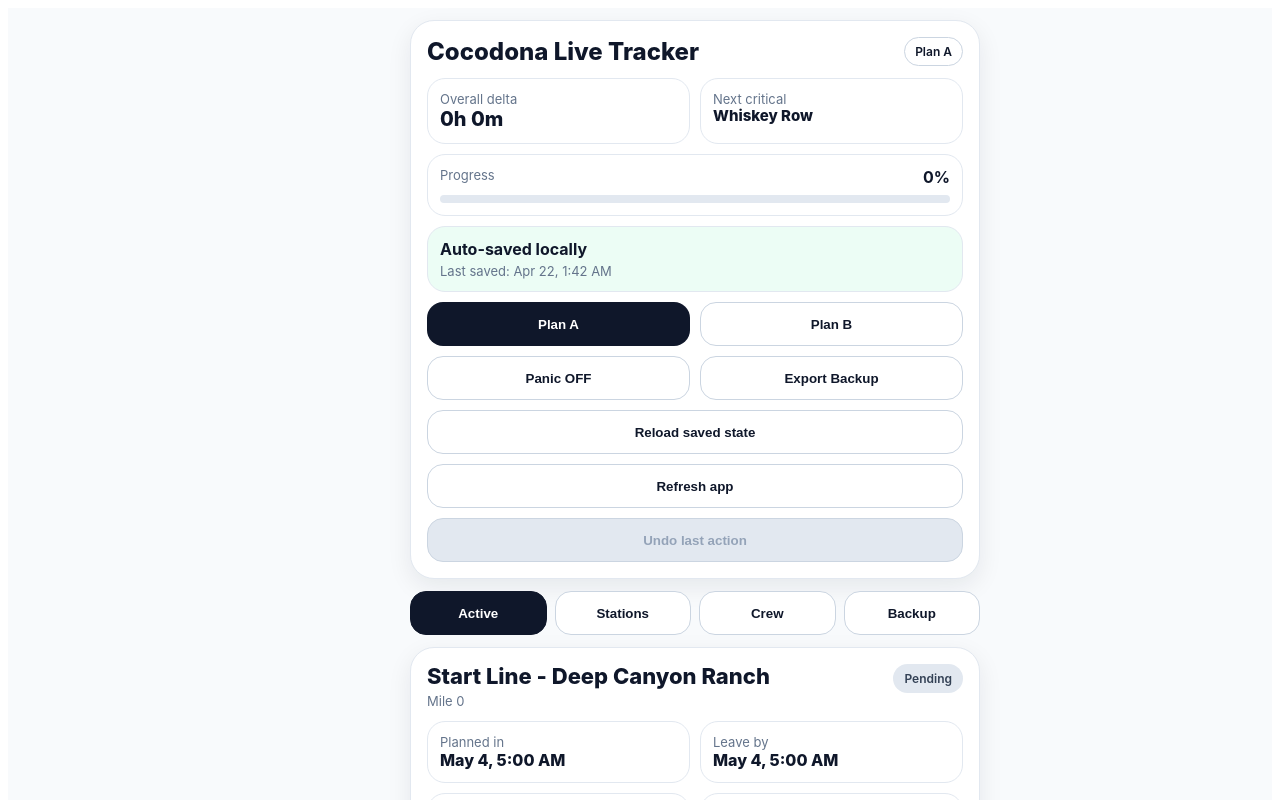
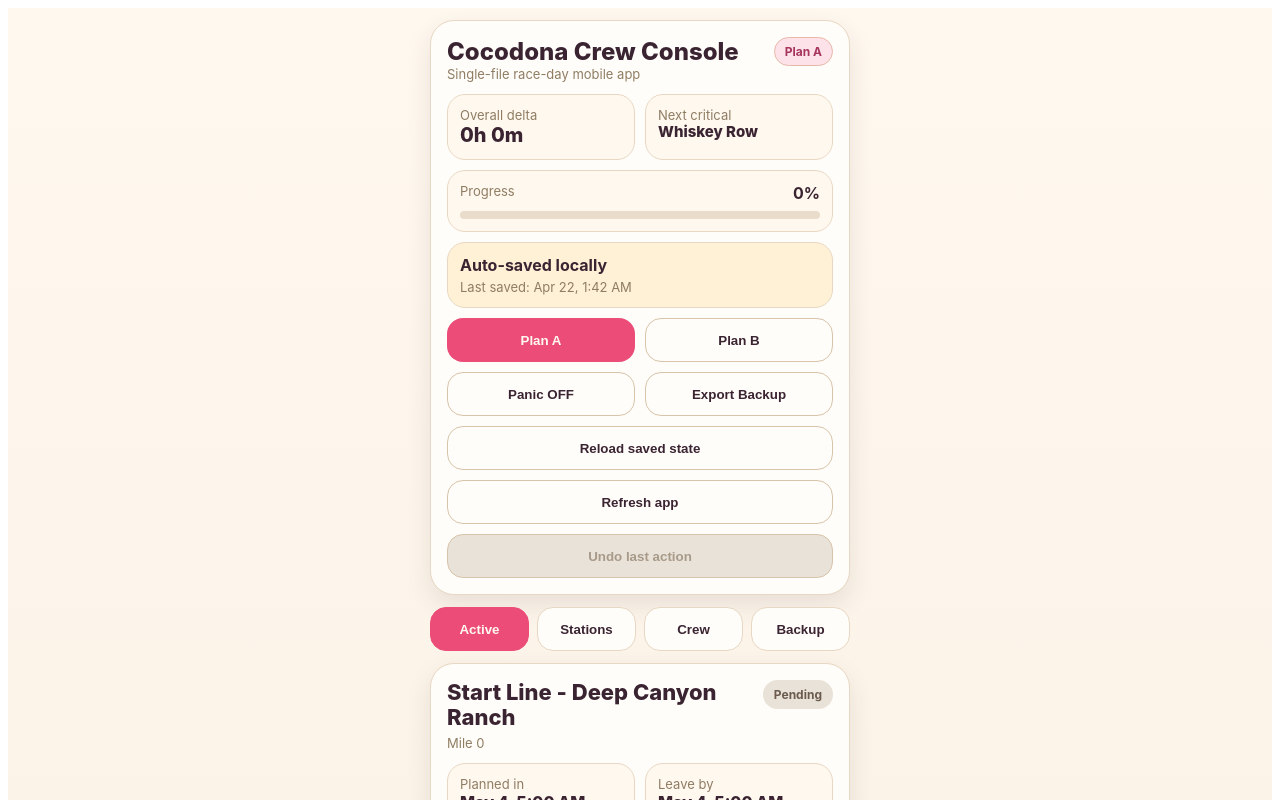
Before and after one commit to pattersonmaryclaire-prog/Cocodona-2026, a React (Vite) app: page / in a window 1280 px wide. Shown: the top 800 px of the page. Built offline with nearby package versions, Linux system fonts and the light colour scheme.

Commit message:
Update App.jsx

```diff
--- a/src/App.jsx
+++ b/src/App.jsx
@@ -1,37 +1,59 @@
 import React, { useEffect, useMemo, useState } from "react";
 
-const STORAGE_KEY = "";
+const STORAGE_KEY = "cocodona-crew-console-final-v1";
 
 const styles = {
   page: {
     minHeight: "100vh",
-    background: "#f8fafc",
+    background: "linear-gradient(180deg, #FFF8EF 0%, #F8EFE2 100%)",
     padding: "12px",
     fontFamily: "Inter, system-ui, -apple-system, sans-serif",
-    color: "#0f172a",
+    color: "#3B2432",
+    boxSizing: "border-box",
+    overflowX: "hidden",
   },
   wrap: {
-    maxWidth: "460px",
+    width: "100%",
+    maxWidth: "420px",
     margin: "0 auto",
     display: "grid",
     gap: "12px",
     paddingBottom: "32px",
+    boxSizing: "border-box",
   },
   card: {
-    background: "#ffffff",
+    width: "100%",
+    background: "#FFFDF9",
     borderRadius: "24px",
     padding: "16px",
-    boxShadow: "0 8px 24px rgba(15, 23, 42, 0.08)",
-    border: "1px solid #e2e8f0",
+    boxShadow: "0 10px 24px rgba(59, 36, 50, 0.10)",
+    border: "1px solid #E8D7C2",
+    boxSizing: "border-box",
+    overflowX: "hidden",
   },
-  sectionTitle: { fontSize: "18px", fontWeight: 700, margin: 0 },
-  muted: { color: "#64748b", fontSize: "13px" },
-  grid2: { display: "grid", gridTemplateColumns: "1fr 1fr", gap: "10px" },
+  sectionTitle: {
+    fontSize: "18px",
+    fontWeight: 700,
+    margin: 0,
+    color: "#3B2432",
+  },
+  muted: {
+    color: "#8F7D63",
+    fontSize: "13px",
+  },
+  grid2: {
+    display: "grid",
+    gridTemplateColumns: "repeat(2, minmax(0, 1fr))",
+    gap: "10px",
+    width: "100%",
+  },
   statBox: {
-    background: "#fff",
+    background: "#FFF8EF",
     borderRadius: "18px",
     padding: "12px",
-    border: "1px solid #e2e8f0",
+    border: "1px solid #E8D7C2",
+    minWidth: 0,
+    boxSizing: "border-box",
   },
   badge: {
     display: "inline-flex",
@@ -40,75 +62,95 @@
     borderRadius: "999px",
     padding: "6px 10px",
     fontSize: "12px",
-    fontWeight: 600,
-    border: "1px solid #cbd5e1",
-    background: "#fff",
+    fontWeight: 700,
+    border: "1px solid #E7B7A9",
+    background: "#FDE2EA",
+    color: "#A7345D",
+    maxWidth: "100%",
+    boxSizing: "border-box",
   },
   bigButton: {
     height: "88px",
+    width: "100%",
     borderRadius: "22px",
     border: "none",
     fontSize: "22px",
     fontWeight: 800,
     cursor: "pointer",
+    boxSizing: "border-box",
   },
-  tabRow: { display: "grid", gridTemplateColumns: "1fr 1fr 1fr 1fr", gap: "8px" },
+  tabRow: {
+    display: "grid",
+    gridTemplateColumns: "repeat(4, minmax(0, 1fr))",
+    gap: "8px",
+    width: "100%",
+  },
   tab: (active) => ({
     height: "44px",
     borderRadius: "16px",
-    border: active ? "1px solid #0f172a" : "1px solid #cbd5e1",
-    background: active ? "#0f172a" : "#fff",
-    color: active ? "#fff" : "#0f172a",
+    border: active ? "1px solid #EB4C78" : "1px solid #E8D7C2",
+    background: active ? "#EB4C78" : "#FFFDF9",
+    color: active ? "#FFF8EF" : "#3B2432",
     fontWeight: 700,
     cursor: "pointer",
+    minWidth: 0,
+    width: "100%",
+    boxSizing: "border-box",
   }),
   input: {
     width: "100%",
     height: "44px",
     borderRadius: "16px",
-    border: "1px solid #cbd5e1",
+    border: "1px solid #D8C4AA",
     padding: "0 12px",
     fontSize: "14px",
     boxSizing: "border-box",
+    minWidth: 0,
+    background: "#FFFDF9",
+    color: "#3B2432",
   },
   textarea: {
     width: "100%",
     minHeight: "120px",
     borderRadius: "16px",
-    border: "1px solid #cbd5e1",
+    border: "1px solid #D8C4AA",
     padding: "12px",
     fontSize: "13px",
     boxSizing: "border-box",
     resize: "vertical",
+    background: "#FFFDF9",
+    color: "#3B2432",
   },
   smallButton: (variant = "primary", disabled = false) => ({
     height: "44px",
+    width: "100%",
     borderRadius: "16px",
-    border: variant === "secondary" ? "1px solid #cbd5e1" : "none",
-    background:
-      disabled
-        ? "#e2e8f0"
-        : variant === "secondary"
-          ? "#fff"
-          : variant === "danger"
-            ? "#dc2626"
-            : "#0f172a",
-    color: disabled ? "#94a3b8" : variant === "secondary" ? "#0f172a" : "#fff",
+    border: variant === "secondary" ? "1px solid #D8C4AA" : "none",
+    background: disabled
+      ? "#E9E2D8"
+      : variant === "secondary"
+        ? "#FFFDF9"
+        : variant === "danger"
+          ? "#D94C3D"
+          : "#EB4C78",
+    color: disabled ? "#A89A89" : variant === "secondary" ? "#3B2432" : "#FFF8EF",
     fontWeight: 700,
     cursor: disabled ? "not-allowed" : "pointer",
     padding: "0 14px",
+    boxSizing: "border-box",
+    minWidth: 0,
   }),
   progressWrap: {
     width: "100%",
     height: "8px",
-    background: "#e2e8f0",
+    background: "#EADCCB",
     borderRadius: "999px",
     overflow: "hidden",
   },
   progressBar: (value) => ({
     width: `${value}%`,
     height: "100%",
-    background: "#0f172a",
+    background: "linear-gradient(90deg, #F4DC00 0%, #F46A3A 50%, #EB4C78 100%)",
   }),
 };
 
@@ -138,30 +180,6 @@
     critical: false,
   },
   {
-    name: "Water Station 10.4",
-    mile: 10.4,
-    planAIn: "2026-05-04T08:40:00",
-    planAOut: "2026-05-04T08:45:00",
-    planBIn: "2026-05-04T09:05:00",
-    planBOut: "2026-05-04T09:10:00",
-    pacer: "—",
-    shoes: "",
-    actions: "Quick water touchpoint",
-    critical: false,
-  },
-  {
-    name: "Water Station 24.6",
-    mile: 24.6,
-    planAIn: "2026-05-04T12:05:00",
-    planAOut: "2026-05-04T12:10:00",
-    planBIn: "2026-05-04T12:45:00",
-    planBOut: "2026-05-04T12:50:00",
-    pacer: "—",
-    shoes: "",
-    actions: "Quick water touchpoint",
-    critical: false,
-  },
-  {
     name: "Lane Mtn by UltrAspire",
     mile: 32.5,
     planAIn: "2026-05-04T14:00:00",
@@ -171,18 +189,6 @@
     pacer: "—",
     shoes: "",
     actions: "30 min cap",
-    critical: false,
-  },
-  {
-    name: "Bumble Bee Ranch HOLD",
-    mile: null,
-    planAIn: "",
-    planAOut: "",
-    planBIn: "",
-    planBOut: "",
-    pacer: "—",
-    shoes: "",
-    actions: "Crew hold/checkpoint only",
     critical: false,
   },
   {
@@ -318,18 +324,6 @@
     critical: false,
   },
   {
-    name: "Water Station 153.6",
-    mile: 153.6,
-    planAIn: "2026-05-06T19:30:00",
-    planAOut: "2026-05-06T19:35:00",
-    planBIn: "2026-05-06T22:10:00",
-    planBOut: "2026-05-06T22:15:00",
-    pacer: "—",
-    shoes: "",
-    actions: "Quick water touchpoint",
-    critical: false,
-  },
-  {
     name: "Sedona Posse Grounds",
     mile: 159.1,
     planAIn: "2026-05-06T22:30:00",
@@ -340,18 +334,6 @@
     shoes: "",
     actions: "Critical sleep/reset",
     critical: true,
-  },
-  {
-    name: "Water Station 170.4",
-    mile: 170.4,
-    planAIn: "2026-05-07T04:30:00",
-    planAOut: "2026-05-07T04:35:00",
-    planBIn: "2026-05-07T07:40:00",
-    planBOut: "2026-05-07T07:45:00",
-    pacer: "—",
-    shoes: "",
-    actions: "Quick water touchpoint",
-    critical: false,
   },
   {
     name: "Schnebly Hill",
@@ -421,7 +403,7 @@
     planBIn: "2026-05-08T11:00:00",
     planBOut: "2026-05-08T11:30:00",
     pacer: "Joe C",
-    shoes: "",
+    shoes: "ROAD",
     actions: "Fuel + go",
     critical: false,
   },
@@ -445,14 +427,20 @@
     planBIn: "2026-05-08T15:00:00",
     planBOut: "",
     pacer: "—",
-    shoes: "ROAD",
+    shoes: "",
     actions: "Empty the tank",
     critical: false,
   },
 ];
 
-const emptyRecords = () =>
-  stations.map(() => ({ actualIn: "", actualOut: "", note: "" }));
+function emptyRecords() {
+  return stations.map(() => ({ actualIn: "", actualOut: "", note: "" }));
+}
+
+function formatMile(mile) {
+  if (mile === null || mile === undefined || mile === "") return "—";
+  return Number.isInteger(mile) ? String(mile) : mile.toFixed(1);
+}
 
 function formatDateTime(value) {
   if (!value) return "—";
@@ -478,12 +466,7 @@
   const d = new Date(value);
   if (Number.isNaN(d.getTime())) return "";
   const pad = (n) => String(n).padStart(2, "0");
-  const year = d.getFullYear();
-  const month = pad(d.getMonth() + 1);
-  const day = pad(d.getDate());
-  const hours = pad(d.getHours());
-  const minutes = pad(d.getMinutes());
-  return `${year}-${month}-${day}T${hours}:${minutes}`;
+  return `${d.getFullYear()}-${pad(d.getMonth() + 1)}-${pad(d.getDate())}T${pad(d.getHours())}:${pad(d.getMinutes())}`;
 }
 
 function fromDateTimeLocalValue(value) {
@@ -505,18 +488,18 @@
 
 function statusFromDelta(ms) {
   if (ms === null || ms === undefined || Number.isNaN(ms)) {
-    return { label: "Pending", bg: "#e2e8f0", color: "#334155" };
+    return { label: "Pending", bg: "#E9E2D8", color: "#6B5B4D" };
   }
   if (ms > 60 * 60000) {
-    return { label: "Major loss", bg: "#fee2e2", color: "#991b1b" };
+    return { label: "Major loss", bg: "#FDE2EA", color: "#A7345D" };
   }
   if (ms > 30 * 60000) {
-    return { label: "Cut next stop", bg: "#ffedd5", color: "#9a3412" };
+    return { label: "Cut next stop", bg: "#FFF1D6", color: "#A85A1F" };
   }
   if (ms < -20 * 60000) {
-    return { label: "Ahead — control", bg: "#dbeafe", color: "#1d4ed8" };
+    return { label: "Ahead — control", bg: "#F6E7D8", color: "#8F5E3B" };
   }
-  return { label: "On plan", bg: "#dcfce7", color: "#166534" };
+  return { label: "On plan", bg: "#F8E7B5", color: "#6E5A00" };
 }
 
 function nextActionFromDelta(ms) {
@@ -549,21 +532,16 @@
   );
 }
 
-function formatMile(mile) {
-  if (mile === null || mile === undefined || mile === "") return "—";
-  return Number.isInteger(mile) ? String(mile) : mile.toFixed(1);
-}
-
 function getCurrentStoredState() {
   try {
     const raw = localStorage.getItem(STORAGE_KEY);
     return raw ? JSON.parse(raw) : null;
-  } catch (e) {
+  } catch {
     return null;
   }
 }
 
-function App() {
+export default function App() {
   const [planMode, setPlanMode] = useState("A");
   const [panicMode, setPanicMode] = useState(false);
   const [records, setRecords] = useState(emptyRecords);
@@ -612,24 +590,30 @@
             ? stations[idx - 1].planAOut
             : stations[idx - 1].planBOut
           : plannedOut;
+
       const prevActualOut =
         idx > 0 ? records[idx - 1].actualOut : records[0].actualOut || records[0].actualIn;
+
       const plannedSplitMs =
         idx === 0 || !plannedIn || !prevPlannedOut
           ? null
           : new Date(plannedIn) - new Date(prevPlannedOut);
+
       const actualSplitMs =
         idx === 0 || !records[idx].actualIn || !prevActualOut
           ? null
           : new Date(records[idx].actualIn) - new Date(prevActualOut);
+
       const deltaMs =
         actualSplitMs !== null && plannedSplitMs !== null
           ? actualSplitMs - plannedSplitMs
           : null;
+
       const stopMs =
         records[idx].actualIn && records[idx].actualOut
           ? new Date(records[idx].actualOut) - new Date(records[idx].actualIn)
           : null;
+
       return {
         ...station,
         plannedIn,
@@ -645,9 +629,11 @@
 
   const completedCount = data.filter((d) => d.actualIn || d.actualOut).length;
   const progress = Math.round((completedCount / data.length) * 100);
+
   const activeIndex = data.findIndex(
     (d, i) => !d.actualOut && (i === 0 || !!data[i - 1].actualOut || !!data[i - 1].actualIn)
   );
+
   const currentIndex = activeIndex === -1 ? data.length - 1 : activeIndex;
   const current = data[currentIndex];
   const nextCritical = data.find((d, i) => i >= currentIndex && d.critical && !d.actualOut);
@@ -667,6 +653,11 @@
     setRecords((prev) => prev.map((r, i) => (i === index ? { ...r, [field]: now } : r)));
   }
 
+  function setField(index, field, value) {
+    pushUndoSnapshot(records);
+    setRecords((prev) => prev.map((r, i) => (i === index ? { ...r, [field]: value } : r)));
+  }
+
   function clearStation(index) {
     pushUndoSnapshot(records);
     setRecords((prev) =>
@@ -676,11 +667,6 @@
 
   function setNote(index, value) {
     setRecords((prev) => prev.map((r, i) => (i === index ? { ...r, note: value } : r)));
-  }
-
-  function setField(index, field, value) {
-    pushUndoSnapshot(records);
-    setRecords((prev) => prev.map((r, i) => (i === index ? { ...r, [field]: value } : r)));
   }
 
   function undoLastAction() {
@@ -716,7 +702,7 @@
       if (parsed?.records?.length === stations.length) setRecords(parsed.records);
       if (parsed?.planMode) setPlanMode(parsed.planMode);
       if (typeof parsed?.panicMode === "boolean") setPanicMode(parsed.panicMode);
-    } catch (e) {
+    } catch {
       alert("Import failed. Make sure you pasted the full backup JSON.");
     }
   }
@@ -761,11 +747,11 @@
               alignItems: "flex-start",
             }}
           >
-            <div>
+            <div style={{ minWidth: 0 }}>
               <h1 style={{ margin: 0, fontSize: "24px", fontWeight: 800 }}>
-                Cocodona Live Tracker
+                Cocodona Crew Console
               </h1>
-              <div style={styles.muted}></div>
+              <div style={styles.muted}>Single-file race-day mobile app</div>
             </div>
             <div style={styles.badge}>Plan {planMode}</div>
           </div>
@@ -795,7 +781,7 @@
             </div>
           </div>
 
-          <div style={{ ...styles.statBox, marginTop: "10px", background: "#ecfdf5" }}>
+          <div style={{ ...styles.statBox, marginTop: "10px", background: "#FFF1D6" }}>
             <div style={{ fontWeight: 700 }}>Auto-saved locally</div>
             <div style={{ ...styles.muted, marginTop: "4px" }}>
               Last saved: {savedAt ? formatDateTime(savedAt) : "—"}
@@ -864,7 +850,7 @@
                 gap: "10px",
               }}
             >
-              <div>
+              <div style={{ minWidth: 0 }}>
                 <div style={{ fontSize: "22px", fontWeight: 800, lineHeight: 1.15 }}>
                   {current.name}
                 </div>
@@ -875,8 +861,8 @@
               <div
                 style={{
                   ...styles.badge,
-                  background: panicMode ? "#fee2e2" : status.bg,
-                  color: panicMode ? "#991b1b" : status.color,
+                  background: panicMode ? "#FDE2EA" : status.bg,
+                  color: panicMode ? "#A7345D" : status.color,
                   borderColor: "transparent",
                 }}
               >
@@ -905,13 +891,13 @@
 
             <div style={{ ...styles.grid2, marginTop: "12px" }}>
               <button
-                style={{ ...styles.bigButton, background: "#0f172a", color: "#fff" }}
+                style={{ ...styles.bigButton, background: "#EB4C78", color: "#FFF8EF" }}
                 onClick={() => stamp(currentIndex, "actualIn")}
               >
                 TAP IN
               </button>
               <button
-                style={{ ...styles.bigButton, background: "#e2e8f0", color: "#0f172a" }}
+                style={{ ...styles.bigButton, background: "#F4DC00", color: "#3B2432" }}
                 onClick={() => stamp(currentIndex, "actualOut")}
               >
                 TAP OUT
@@ -956,8 +942,8 @@
                 ...styles.card,
                 padding: "14px",
                 marginTop: "12px",
-                background: panicMode ? "#fff1f2" : "#fffbeb",
-                border: panicMode ? "1px solid #fecdd3" : "1px solid #fde68a",
+                background: panicMode ? "#FDE2EA" : "#FFF1D6",
+                border: panicMode ? "1px solid #EB4C78" : "1px solid #F4DC00",
                 boxShadow: "none",
               }}
             >
@@ -1000,28 +986,31 @@
                   <div
                     key={station.name}
                     style={{
-                      background: "#f8fafc",
+                      background: "#FFF8EF",
                       borderRadius: "18px",
                       padding: "12px",
-                      border: "1px solid #e2e8f0",
+                      border: "1px solid #E8D7C2",
+                      boxSizing: "border-box",
+                      overflowX: "hidden",
                     }}
                   >
                     <div style={{ display: "flex", justifyContent: "space-between", gap: "8px" }}>
-                      <div>
+                      <div style={{ minWidth: 0 }}>
                         <div style={{ fontWeight: 800 }}>{station.name}</div>
                         <div style={styles.muted}>Mile {formatMile(station.mile)}</div>
                       </div>
                       <div
                         style={{
                           ...styles.badge,
-                          background: panicMode ? "#fee2e2" : s.bg,
-                          color: panicMode ? "#991b1b" : s.color,
+                          background: panicMode ? "#FDE2EA" : s.bg,
+                          color: panicMode ? "#A7345D" : s.color,
                           borderColor: "transparent",
                         }}
                       >
                         {panicMode ? "Trim stop" : s.label}
                       </div>
                     </div>
+
                     <div style={{ ...styles.grid2, marginTop: "8px", fontSize: "13px" }}>
                       <div>
                         In: <strong>{formatTimeOnly(station.plannedIn)}</strong>
@@ -1039,8 +1028,12 @@
                         Stop time: <strong>{formatDuration(station.stopMs)}</strong>
                       </div>
                     </div>
+
                     <div style={{ ...styles.grid2, marginTop: "10px" }}>
-                      <button style={styles.smallButton("primary")} onClick={() => stamp(idx, "actualIn")}>
+                      <button
+                        style={styles.smallButton("primary")}
+                        onClick={() => stamp(idx, "actualIn")}
+                      >
                         IN
                       </button>
                       <button
@@ -1063,17 +1056,18 @@
             <div style={{ display: "grid", gap: "10px", marginTop: "12px" }}>
               <div
                 style={{
-                  background: "#fff1f2",
-                  border: "1px solid #fecdd3",
+                  background: "#FDE2EA",
+                  border: "1px solid #EB4C78",
                   borderRadius: "18px",
                   padding: "12px",
                 }}
               >
                 <div style={{ fontWeight: 800 }}>Critical stops</div>
-                <div style={{ ...styles.muted, color: "#881337", marginTop: "6px" }}>
+                <div style={{ ...styles.muted, color: "#A7345D", marginTop: "6px" }}>
                   Whiskey, Mingus, Jerome, Sedona, Tuthill
                 </div>
               </div>
+
               <div style={styles.statBox}>
                 <div style={{ fontWeight: 800 }}>Time rules</div>
                 <div style={{ ...styles.muted, marginTop: "6px", lineHeight: 1.6 }}>
@@ -1084,6 +1078,7 @@
                   &gt;60 min behind: cut non-critical sleep
                 </div>
               </div>
+
               <div style={styles.statBox}>
                 <div style={{ fontWeight: 800 }}>Shoe changes</div>
                 <div style={{ ...styles.muted, marginTop: "6px", lineHeight: 1.6 }}>
@@ -1097,9 +1092,10 @@
                   <br />
                   Tuthill → TRAIL
                   <br />
-                  Finish zone → ROAD
+                  Wildcat → ROAD
                 </div>
               </div>
+
               <div style={styles.statBox}>
                 <div style={{ fontWeight: 800 }}>Live recommendation</div>
                 <div style={{ ...styles.muted, marginTop: "6px" }}>
@@ -1118,6 +1114,7 @@
             <div style={{ ...styles.muted, marginTop: "6px" }}>
               Use this before crew phone handoffs or if you want a second-device backup.
             </div>
+
             <div style={{ ...styles.grid2, marginTop: "12px" }}>
               <button style={styles.smallButton("primary")} onClick={exportData}>
                 Export
@@ -1126,18 +1123,21 @@
                 Copy JSON
               </button>
             </div>
+
             <textarea
               style={{ ...styles.textarea, marginTop: "12px" }}
               placeholder="Exported backup appears here."
               value={exportText}
               onChange={(e) => setExportText(e.target.value)}
             />
+
             <textarea
               style={{ ...styles.textarea, marginTop: "12px" }}
               placeholder="Paste a backup here to restore this device."
               value={importText}
               onChange={(e) => setImportText(e.target.value)}
             />
+
             <div style={{ display: "grid", gap: "10px", marginTop: "12px" }}>
               <button style={styles.smallButton("secondary")} onClick={importData}>
                 Restore from pasted backup
@@ -1152,5 +1152,3 @@
     </div>
   );
 }
-
-export default App;
```
